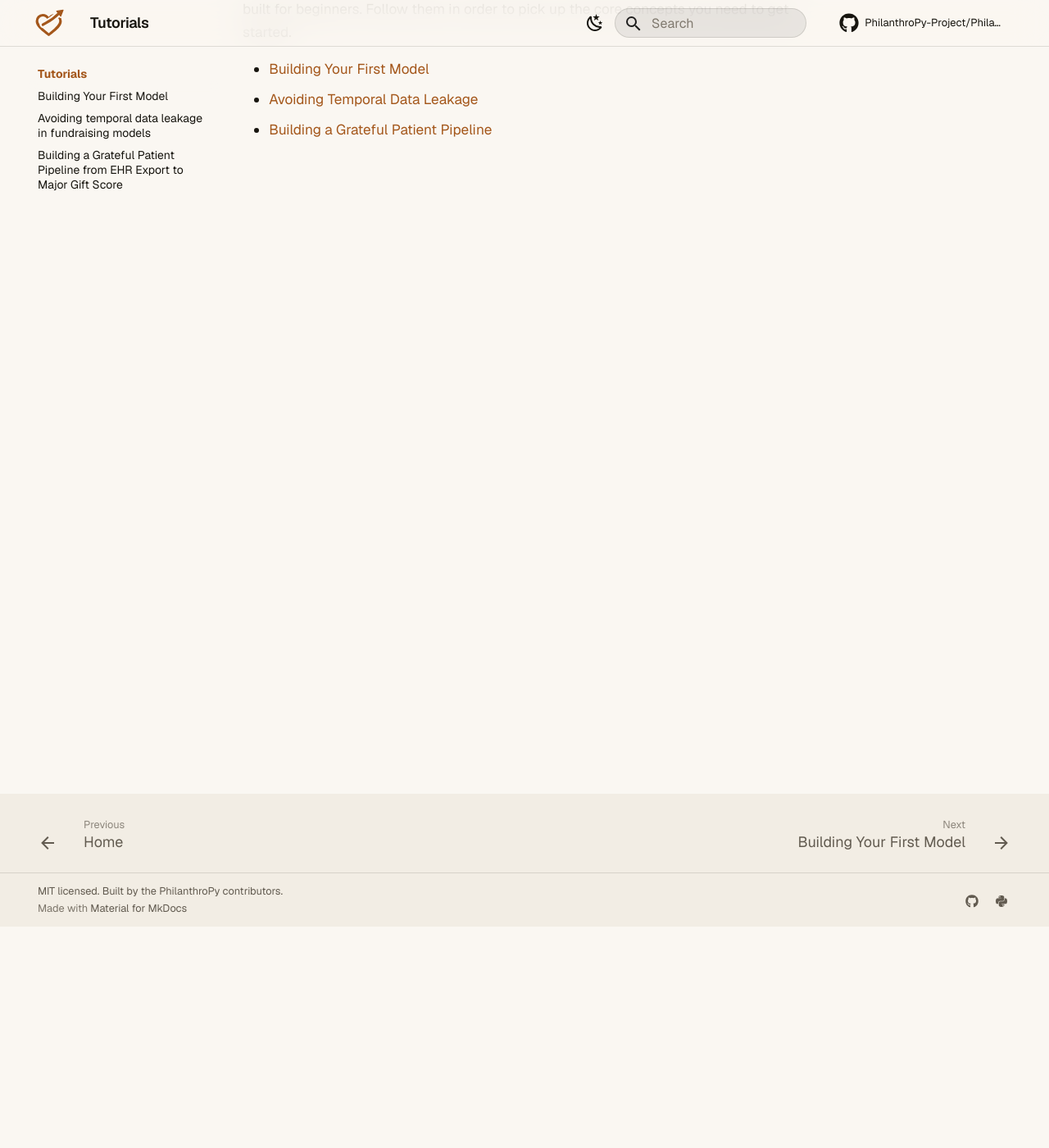
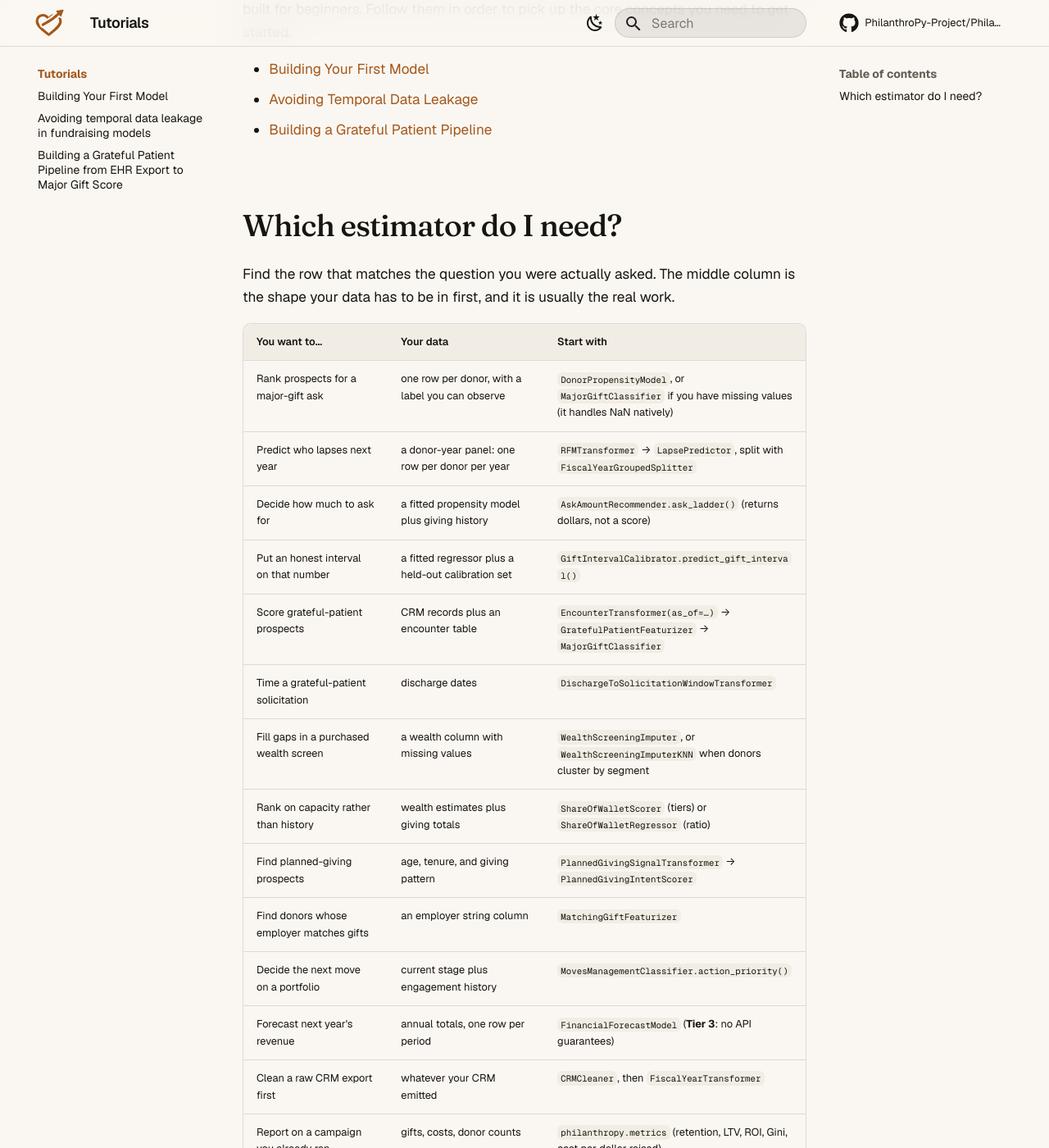
Before and after one commit to PhilanthroPy-Project/PhilanthroPy, an MkDocs documentation site: the page built from docs/tutorials/index.md, in a window 1280 px wide and 1400 px high, scrolled down 270 px. Shown: the whole window at 82% size. Built offline with MkDocs 1.6.1 and Material for MkDocs 9.7.7, drawn with Linux system fonts in a browser that asks for light colours; comment, search, counter and statistics services are not loaded; some of the changed text lies outside the part shown.

Commit message:
docs: add a 'which estimator do I need' table to the tutorials index
The reader had to work backwards from the feature tables in the README and the
API reference to find an entry point, which requires already knowing the
library's vocabulary. The tutorials index listed three lessons and nothing else.

Fifteen rows, keyed by the question a fundraising shop is actually asked, with
the required data shape in the middle column because that is usually the real
work. Covers every Tier 1 and Tier 2 estimator plus the metrics, and marks the
one Tier 3 entry as carrying no guarantees.

Two notes under the table say what a lookup table cannot: that most of these
rows are a data-shaping choice wearing a modelling choice's clothes, and that
getting the shape wrong costs +0.376 AUC on real data against 0.107 for picking
the wrong splitter.

mkdocs build --strict passes.

```diff
--- a/docs/tutorials/index.md
+++ b/docs/tutorials/index.md
@@ -5,3 +5,37 @@ Tutorials teach PhilanthroPy one step at a time. Each lesson is learning-oriente
 * [Building Your First Model](building_your_first_model.md)
 * [Avoiding Temporal Data Leakage](avoiding_temporal_data_leakage.md)
 * [Building a Grateful Patient Pipeline](building_a_grateful_patient_pipeline.md)
+
+## Which estimator do I need?
+
+Find the row that matches the question you were actually asked. The middle column is the shape your
+data has to be in first, and it is usually the real work.
+
+| You want to… | Your data | Start with |
+|---|---|---|
+| Rank prospects for a major-gift ask | one row per donor, with a label you can observe | `DonorPropensityModel`, or `MajorGiftClassifier` if you have missing values (it handles NaN natively) |
+| Predict who lapses next year | a donor-year panel: one row per donor per year | `RFMTransformer` → `LapsePredictor`, split with `FiscalYearGroupedSplitter` |
+| Decide how much to ask for | a fitted propensity model plus giving history | `AskAmountRecommender.ask_ladder()` (returns dollars, not a score) |
+| Put an honest interval on that number | a fitted regressor plus a held-out calibration set | `GiftIntervalCalibrator.predict_gift_interval()` |
+| Score grateful-patient prospects | CRM records plus an encounter table | `EncounterTransformer(as_of=…)` → `GratefulPatientFeaturizer` → `MajorGiftClassifier` |
+| Time a grateful-patient solicitation | discharge dates | `DischargeToSolicitationWindowTransformer` |
+| Fill gaps in a purchased wealth screen | a wealth column with missing values | `WealthScreeningImputer`, or `WealthScreeningImputerKNN` when donors cluster by segment |
+| Rank on capacity rather than history | wealth estimates plus giving totals | `ShareOfWalletScorer` (tiers) or `ShareOfWalletRegressor` (ratio) |
+| Find planned-giving prospects | age, tenure, and giving pattern | `PlannedGivingSignalTransformer` → `PlannedGivingIntentScorer` |
+| Find donors whose employer matches gifts | an employer string column | `MatchingGiftFeaturizer` |
+| Decide the next move on a portfolio | current stage plus engagement history | `MovesManagementClassifier.action_priority()` |
+| Forecast next year's revenue | annual totals, one row per period | `FinancialForecastModel` (**Tier 3**: no API guarantees) |
+| Clean a raw CRM export first | whatever your CRM emitted | `CRMCleaner`, then `FiscalYearTransformer` |
+| Report on a campaign you already ran | gifts, costs, donor counts | `philanthropy.metrics` (retention, LTV, ROI, Gini, cost per dollar raised) |
+| Check a score for group disparity | scores plus a group column | `selection_rate_by_group`, `disparate_impact_ratio` |
+
+Two things the table cannot say for you:
+
+**If your data has a time dimension, it belongs in the middle column.** Most rows above look like a
+modelling choice and are really a data-shaping choice. Building the features before splitting is
+worth more error than any estimator here is worth accuracy: measured at **+0.376 ROC-AUC** on a real
+donor file, against 0.107 for choosing the wrong splitter. See
+[the KDD Cup 1998 replication](../explanation/benchmarks.md#real-data-replication-kdd-cup-1998).
+
+**Every estimator here is Tier 1 or Tier 2 unless marked.** Tiers, and what each one promises, are in
+the [API reference](../reference/index.md#stability-tiers).
```
Also changed, not shown: CHANGELOG.md (+6 -0 lines).
